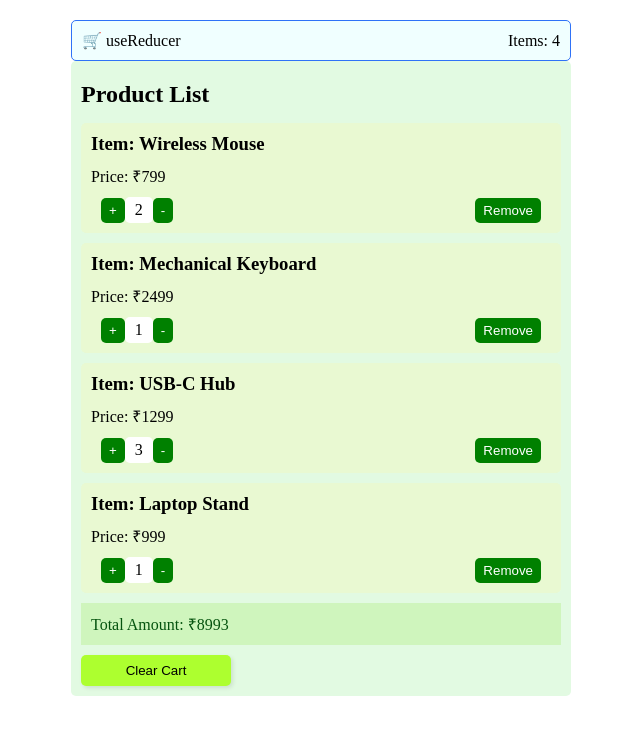
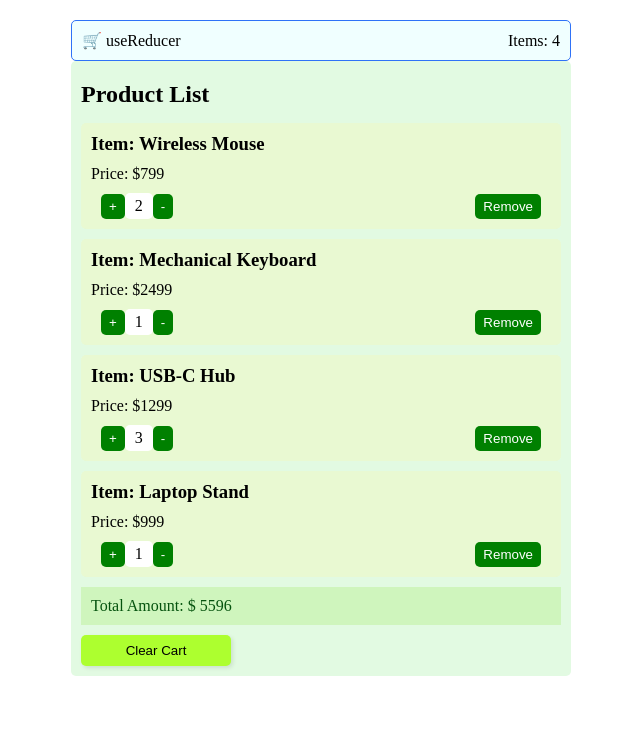
Before and after one commit to acciojob/Cart-2-imhsart, a React app: page / in a window 1280 px wide. Shown: the top 734 px of the page, without its empty margins (319-959 px from the left). Built offline with nearby package versions, Linux system fonts and the light colour scheme.

Commit message:
Assignment attempt 6

```diff
--- a/src/components/CartContainer.js
+++ b/src/components/CartContainer.js
@@ -4,7 +4,7 @@ import CartItem from "./CartItem";
 
 const CartContainer = () => {
   const {state, dispatch} = useContext(CartContext)
-  let totalAmt = state.cart.reduce((s,val) => s+(val.quantity*val.price), 0)
+  let totalAmt = state.cart.reduce((s,val) => s+val.price, 0)
   return (
     <div className="cart-container">
       <h2 style={{marginBlock:'10px 15px'}}>Product List</h2>
@@ -16,7 +16,7 @@ const CartContainer = () => {
           })
         }
       </ul>)}
-      {state.cart.length ? <div className="total-amt-div">Total Amount: <span id="cart-total-amount">₹{totalAmt}</span></div> : <p style={{marginBlock:'10px'}}>Cart is currently empty</p>}
+      {state.cart.length ? <div className="total-amt-div">Total Amount: <span id="cart-total-amount">$ {totalAmt}</span></div> : <p style={{marginBlock:'10px'}}>Cart is currently empty</p>}
       <button id="clear-all-cart" onClick={() => dispatch({
         type: 'CLEAR_CART'
       })}>Clear Cart</button>
--- a/src/components/CartItem.js
+++ b/src/components/CartItem.js
@@ -7,7 +7,7 @@ const CartItem = ({item}) => {
   return (
     <div className="cart-item">
       <h3>Item: {item.title}</h3>
-      <p id={`cart-item-price-${item.id}`}>Price: ₹{item.price}</p>
+      <p id={`cart-item-price-${item.id}`}>Price: ${item.price}</p>
       <div className="item-buttons">
         <div className="cluster">
           <button className="update-btn" id={`increment-btn-${item.id}`} onClick={() => dispatch({
```
